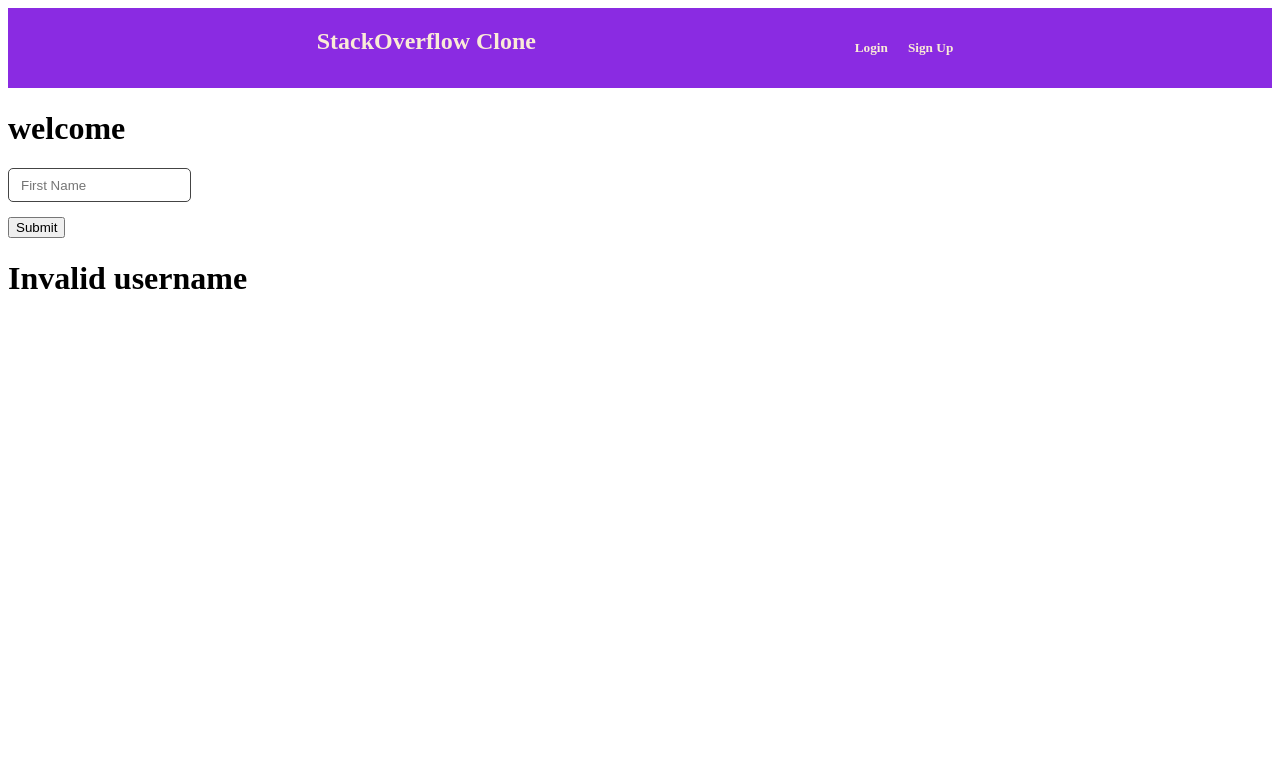
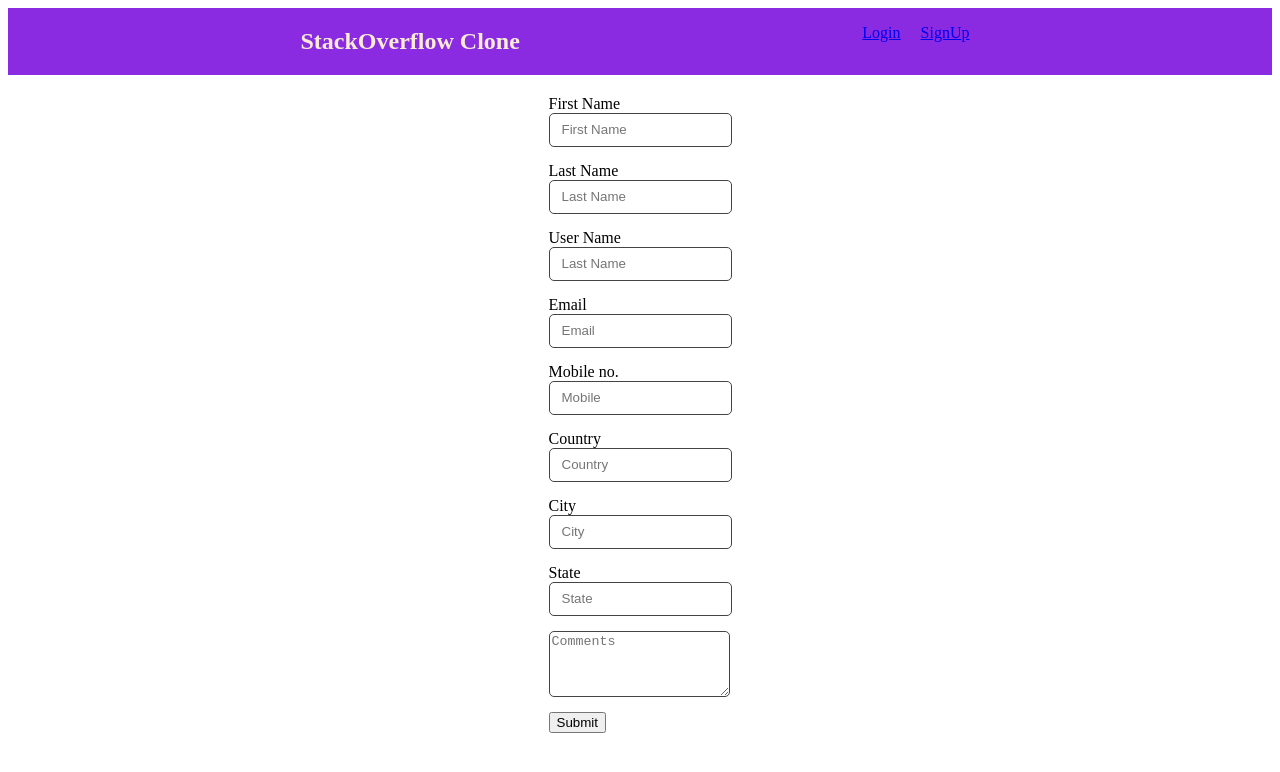
Before and after one commit to emcydeveloper/stack-overflow-clone, a React (Create React App) app: page /signup in a window 1280 px wide. Shown: the top 772 px of the page. Built offline with nearby package versions, Linux system fonts and the light colour scheme.

Commit message:
SuccesfullLogin

```diff
--- a/package.json
+++ b/package.json
@@ -6,8 +6,10 @@
     "@testing-library/jest-dom": "^5.16.3",
     "@testing-library/react": "^12.1.4",
     "@testing-library/user-event": "^13.5.0",
-    "react": "^18.0.0",
-    "react-dom": "^18.0.0",
+    "react": "^17.0.2",
+    "react-dom": "^17.0.2",
+    "react-router": "^5.2.1",
+    "react-router-dom": "^5.3.0",
     "react-scripts": "5.0.0",
     "web-vitals": "^2.1.4"
   },
--- a/src/App.js
+++ b/src/App.js
@@ -1,13 +1,20 @@
-import SignupHeader from './Components/SignupAndLogin/SignupHeader'
-import Signup from './Components/SignupAndLogin/Signup';
-import Login from './Components/SignupAndLogin/Login';
+
+import Signup from "./Components/SignupAndLogin/Signup";
+import Login from "./Components/SignupAndLogin/Login";
+import Home from "./Components/AfterLogin/Header";
+import { Switch, Route } from "react-router-dom";
 
 function App() {
   return (
     <div className="App">
-      <SignupHeader />
-      {/* <Signup /> */}
-      <Login />
+
+
+      <Switch>
+        <Route path="/user/:loginId" ><Home /></Route>
+        <Route path="/login"><Login /></Route>
+        <Route path="/signup"><Signup /></Route>
+        <Route path="/"></Route>
+      </Switch>
     </div>
   );
 }
--- a/src/Components/SignupAndLogin/Login.js
+++ b/src/Components/SignupAndLogin/Login.js
@@ -1,7 +1,11 @@
+import SignupHeader from "./SignupHeader";
+import userInfo from "../DataSource/UserInfo.js";
 import { useState } from "react";
-import userInfo from "../DataSource/UserInfo.js";
+import { useHistory } from "react-router-dom";
 
 export default function Login() {
+  const successLogin = useHistory();
+
   const [loginUser, setLoginUser] = useState("");
   const [validation, setvalidation] = useState({
     isuser: false,
@@ -22,37 +26,46 @@
 
   function handleSubmit(event) {
     event.preventDefault(event);
-
     UserValidate(loginUser);
   }
 
   function UserValidate(getUserName) {
     let getData = userInfo.data.users;
     getData.map((user) => {
-      user.username === getUserName.username &&
+      if (user.username === getUserName.username) {
         setvalidation({
           isuser: true,
           userId: user.id,
           userName: user.username,
         });
+        // successLogin("/",{loginId:1} )
+        console.log(successLogin);
+        // successLogin('/',{loginId: user.id})
+        successLogin.push("/user/" + user.id);
+      }
       return "";
     });
   }
 
   return (
+    <div className="login-conintainer">
+      <SignupHeader />
       <div className="login">
         <h1>welcome</h1>
         <form onSubmit={handleSubmit}>
           <input
             type="text"
-          placeholder="First Name"
+            placeholder="User name"
             onChange={handleChange}
             name="username"
             value={loginUser.username}
           />
-        <button>Submit</button>
+          <button>Login</button>
         </form>
-      <h1>{validation.isuser ? "Login Successfull!!":"Invalid username"}</h1>
+        <h1>
+          {validation.isuser ? "Login Successfull!!" : "Invalid username"}
+        </h1>
+      </div>
     </div>
   );
 }
--- a/src/Components/SignupAndLogin/Signup.js
+++ b/src/Components/SignupAndLogin/Signup.js
@@ -1,3 +1,4 @@
+import SignupHeader from "./SignupHeader";
 import "../Styles/signup.css";
 import { useState } from "react";
 import userInfo from "../DataSource/UserInfo.js";
@@ -42,7 +43,10 @@
 }
 
   return (
+    <div className="login-conintainer">
+      <SignupHeader />
     <div className="signup">
+
       <form onSubmit={handleSubmit}>
         <label htmlFor="firstname">First Name</label>
         <input
@@ -122,5 +126,6 @@
         <button>Submit</button>
       </form>
     </div>
+    </div>
   );
 }
--- a/src/Components/SignupAndLogin/SignupHeader.js
+++ b/src/Components/SignupAndLogin/SignupHeader.js
@@ -1,14 +1,19 @@
+import { Link } from "react-router-dom";
 import "../Styles/header.css";
-
 
 export default function SignupHeader() {
   return (
     <div className="header">
       <h2>StackOverflow Clone</h2>
       <nav className="header-nav">
-        <h5>Login</h5>
-        <h5>Sign Up</h5>
-
+        <ul>
+          <li>
+            <Link to="/login">Login</Link>
+          </li>
+          <li>
+            <Link to="/SignUp">SignUp</Link>
+          </li>
+        </ul>
       </nav>
     </div>
   );
--- a/src/Components/Styles/header.css
+++ b/src/Components/Styles/header.css
@@ -9,14 +9,16 @@
   margin: 0px;
 }
 .header-nav {
-    display: flex;
-    justify-content: space-between;
+  display: flex;
+  justify-content: space-between;
   align-content: center;
 
   padding: 0px;
   margin: 0px;
 }
 
-.header-nav>h5{
-    padding: 10px;
+.header-nav > ul >li {
+  padding: 10px;
+  display: inline;
+  list-style:none;
 }
--- a/src/index.js
+++ b/src/index.js
@@ -2,11 +2,14 @@
 import ReactDOM from 'react-dom';
 import App from './App';
 import reportWebVitals from './reportWebVitals';
+import { BrowserRouter as Router} from 'react-router-dom';
 
 ReactDOM.render(
+  <Router>
   <React.StrictMode>
     <App />
-  </React.StrictMode>,
+  </React.StrictMode>
+  </Router>,
   document.getElementById('root')
 );
 
```
Also changed, not shown: src/Components/AfterLogin/Home.js (added, +16 -0 lines), src/Components/Styles/signup.css (+5 -5 lines), src/logo.svg (deleted), 1 other file (tests, documents, lock files or other folders). Lines whose indentation alone changed are shown as unchanged.
